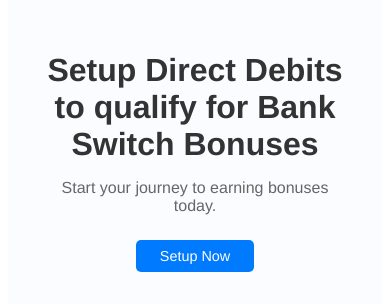
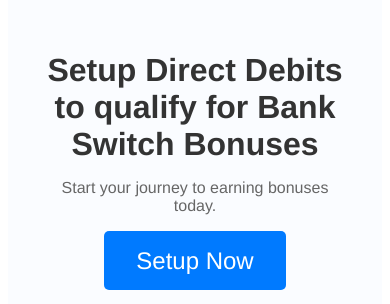
Before and after one commit to ezana-gebre/netlify, a plain HTML site: page index.html in a window 390 px wide. Shown: the part 113-417 px from the top of the page. Drawn offline with Linux system fonts and the light colour scheme.

Commit message:
Update style.css
Cta-button size update on mobile

```diff
--- a/style.css
+++ b/style.css
@@ -186,8 +186,8 @@ nav {
     }
 
     .cta-button {
-      padding: 0.5rem 1.5rem;
-      font-size: 0.9rem;
+      padding: 1rem 2rem;
+      font-size: 1.5rem;
     }
   }
 
```
